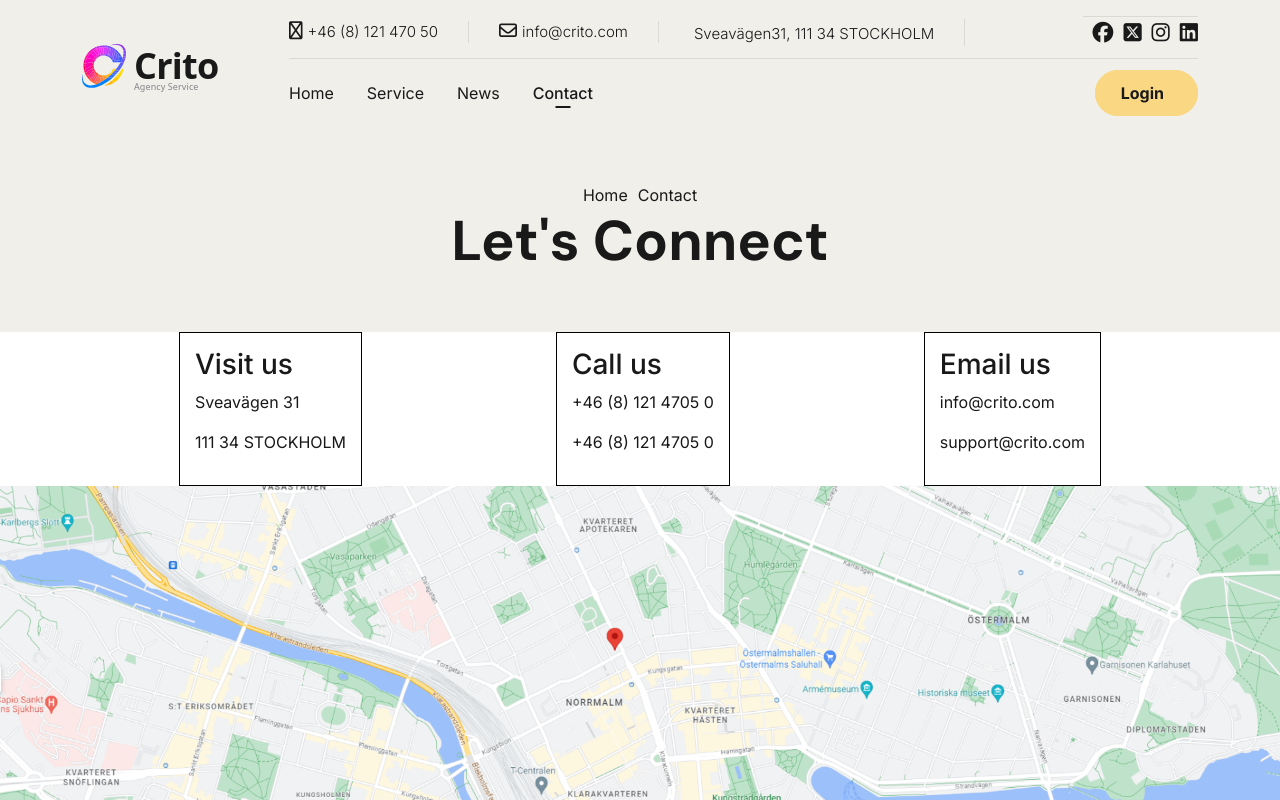
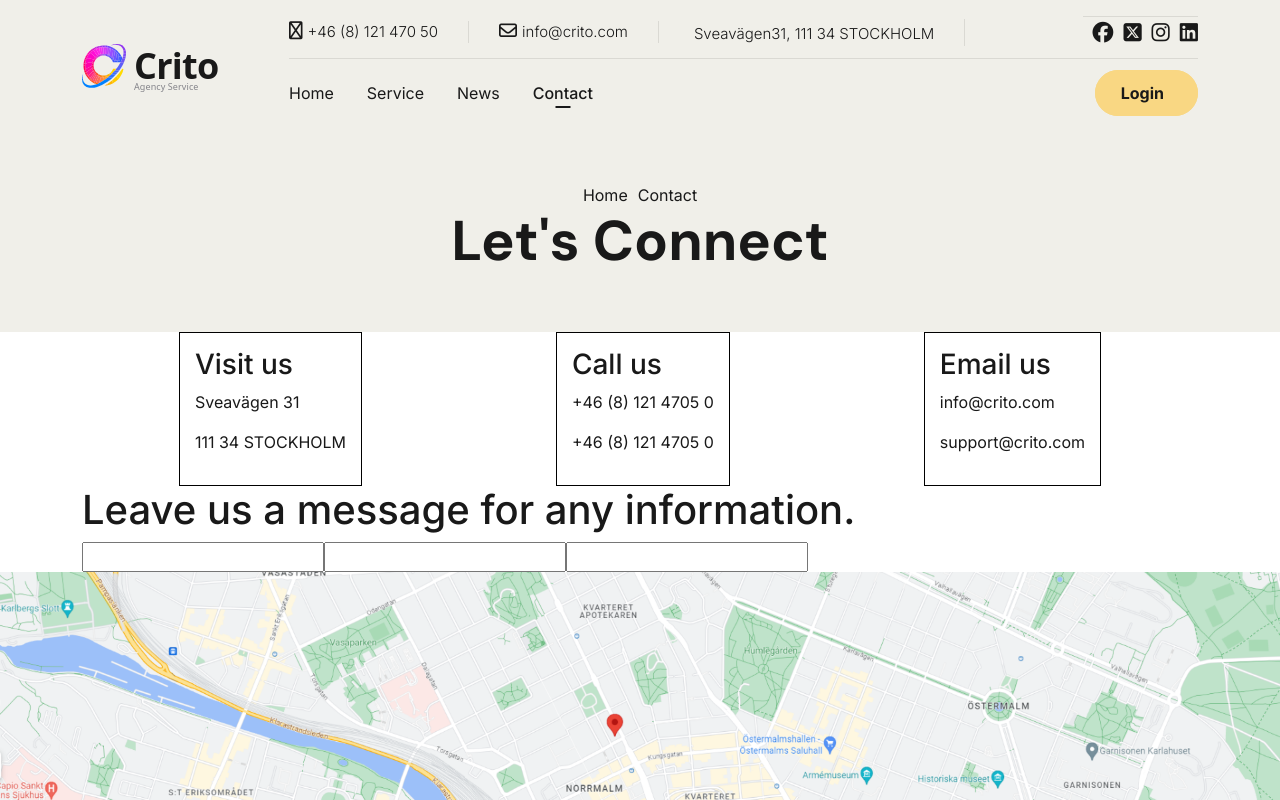
Before and after one commit to Leutroj/Crito-React, a React (Create React App) app in the folder crito/: page /contact in a window 1280 px wide. Shown: the top 800 px of the page. Built offline with nearby package versions, Linux system fonts and the light colour scheme; some icons are missing.

Commit message:
goodnight

```diff
--- a/crito/src/App.css
+++ b/crito/src/App.css
@@ -817,3 +817,7 @@ html, body {
 .map img {
   width: 100%;
 }
+
+.message-form .container {
+  display: block;
+}
--- a/crito/src/App.scss
+++ b/crito/src/App.scss
@@ -964,3 +964,9 @@ h2 {
    width: 100%;
   }
 }
+
+.message-form{
+  .container{
+    display: block;
+  }
+}
--- /dev/null
+++ b/crito/src/Components/Message.js
@@ -0,0 +1,19 @@
+import React from 'react'
+
+const Message = () => {
+  return (
+    <section className="message-form">
+      <div className="container">
+        <h1>
+          Leave us a message for any information.
+        </h1>
+        <input type="firstName" id="email"/>
+        <input type="email" id="email"/>
+        <input type="text" id="email"/>
+      </div>
+
+    </section>
+  )
+}
+
+export default Message
--- a/crito/src/Views/Contact.js
+++ b/crito/src/Views/Contact.js
@@ -5,6 +5,7 @@ import '../App.css'
 import LetsConnect from '../Components/LetsConnect'
 import ContactInformation from '../Components/ContactInformation'
 import Map from '../Components/Map'
+import Message from '../Components/Message'
 
 const Contact = () => {
   return (
@@ -12,6 +13,7 @@ const Contact = () => {
       <Nav />
       <LetsConnect />
       <ContactInformation />
+      <Message />
       <Map />
 
 
```
